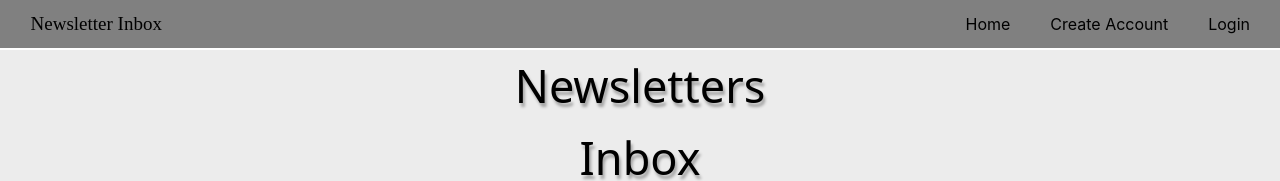
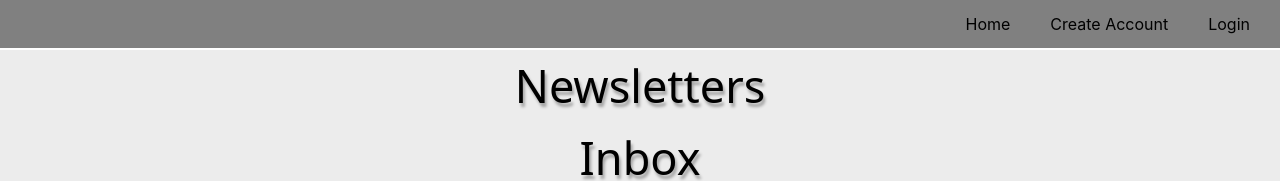
Before and after one commit to RyanNicoletti/newsletter-app, a React (Create React App) app: page / in a window 1280 px wide. Shown: the top 181 px of the page. Built offline with nearby package versions, Linux system fonts and the light colour scheme.

Commit message:
removed title from nav bar

```diff
--- a/src/Components/NavBar.css
+++ b/src/Components/NavBar.css
@@ -65,11 +65,6 @@
     top: 0;
     width: 100%;
   }
-  .app-name {
-    margin-right: 62%;
-    font-family: "Trocchi", serif;
-    font-size: 19px;
-  }
 
   .top-nav-links {
     text-decoration: none;
--- a/src/Components/NavBar.js
+++ b/src/Components/NavBar.js
@@ -50,7 +50,6 @@ export default class NavBar extends React.Component {
         />
 
         <ul className="top-nav-item-list">
-          <li className="app-name">Newsletter Inbox</li>
           <li>
             <Link className="top-nav-links" to="/">
               Home
```
